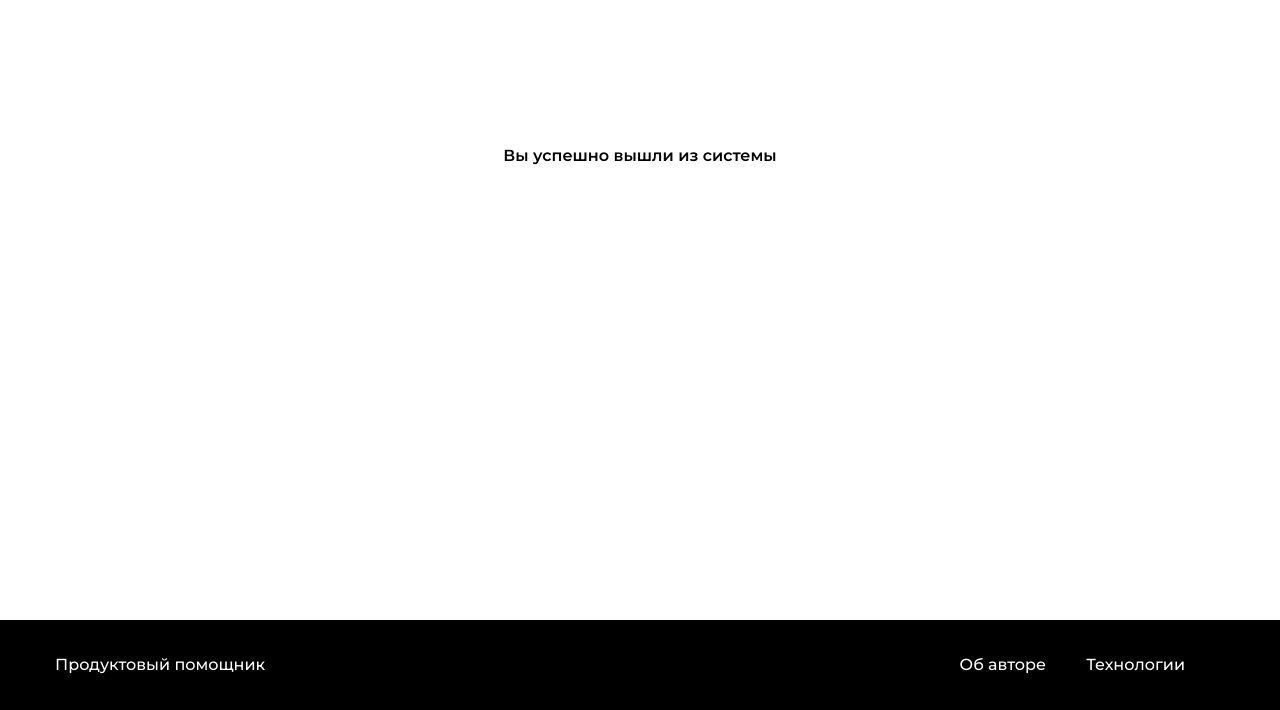
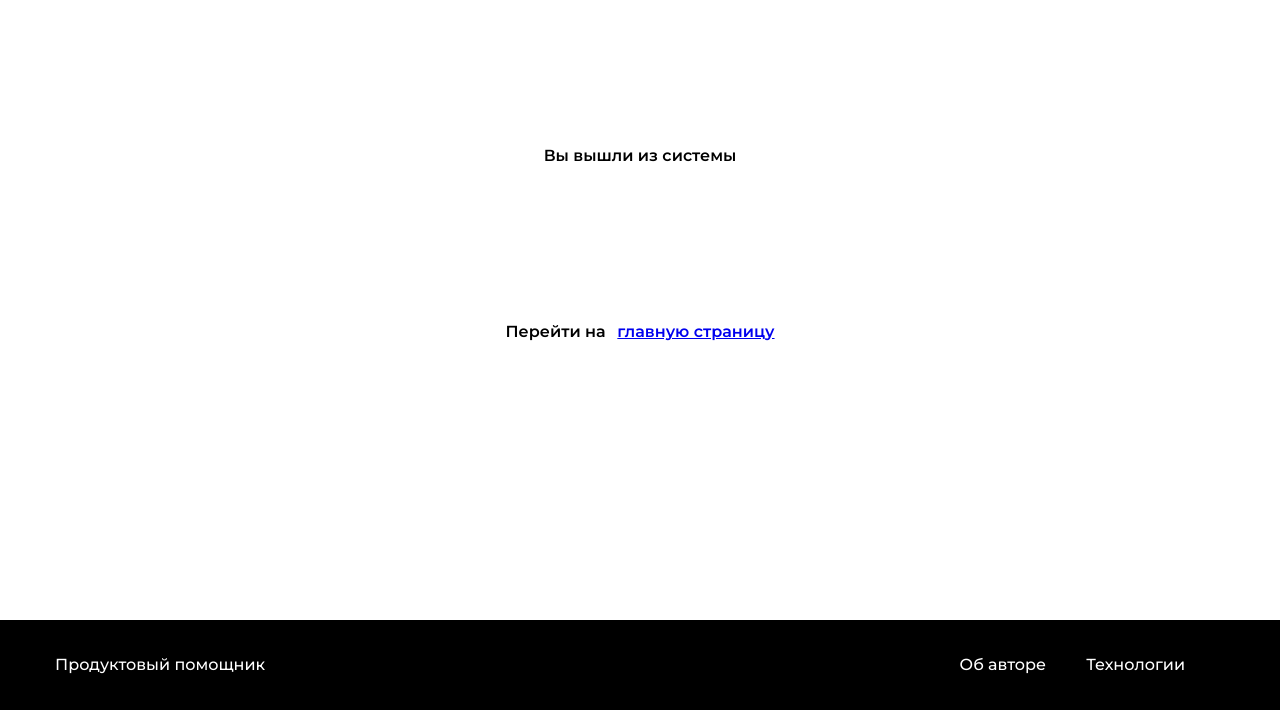
Before and after one commit to Contrigra/foodgram-project, a Django app: template users/templates/registration/logged_out.html in a window 1280 px wide. Shown: the part 90-800 px from the top of the page. Run offline with Django 4.2, Linux system fonts and the light colour scheme; the template is opened without the code that fills it, so the values that code supplies are empty; parts of the project's set-up code (start-up, migrations or seed data) failed here and were passed over.

Commit message:
Fixed log out page

```diff
--- a/users/templates/registration/logged_out.html
+++ b/users/templates/registration/logged_out.html
@@ -4,8 +4,10 @@
 {% block content %}
     <main class="main container">
         <div class="custom-center-block">
-            <p class="custom-text-block">Вы успешно вышли из системы</p>
-
+            <p class="custom-text-block">Вы вышли из системы</p>
+        </div>
+                    <div class="custom-center-block">
+            <p class="custom-text-block">Перейти на⠀<a href={% url 'index' %}>главную страницу</a></p>
         </div>
     </main>
 {% endblock %}
```
